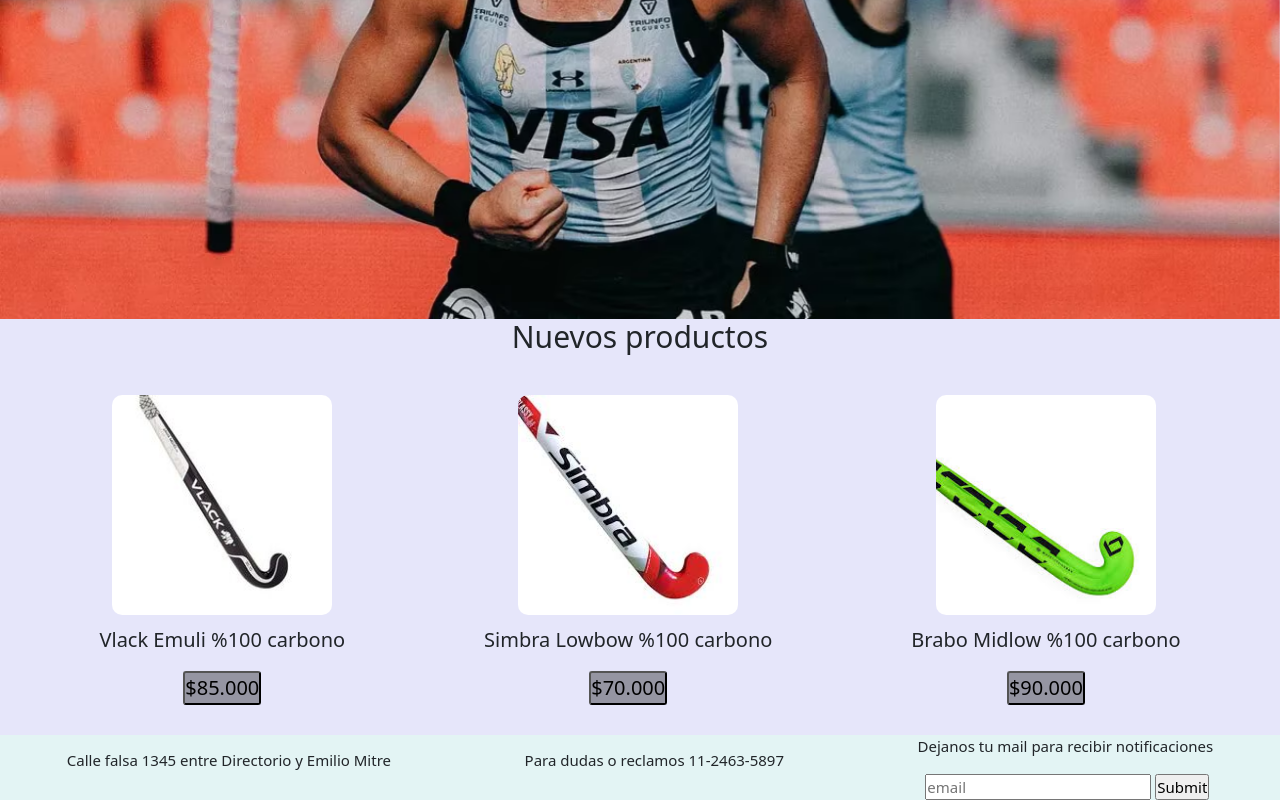
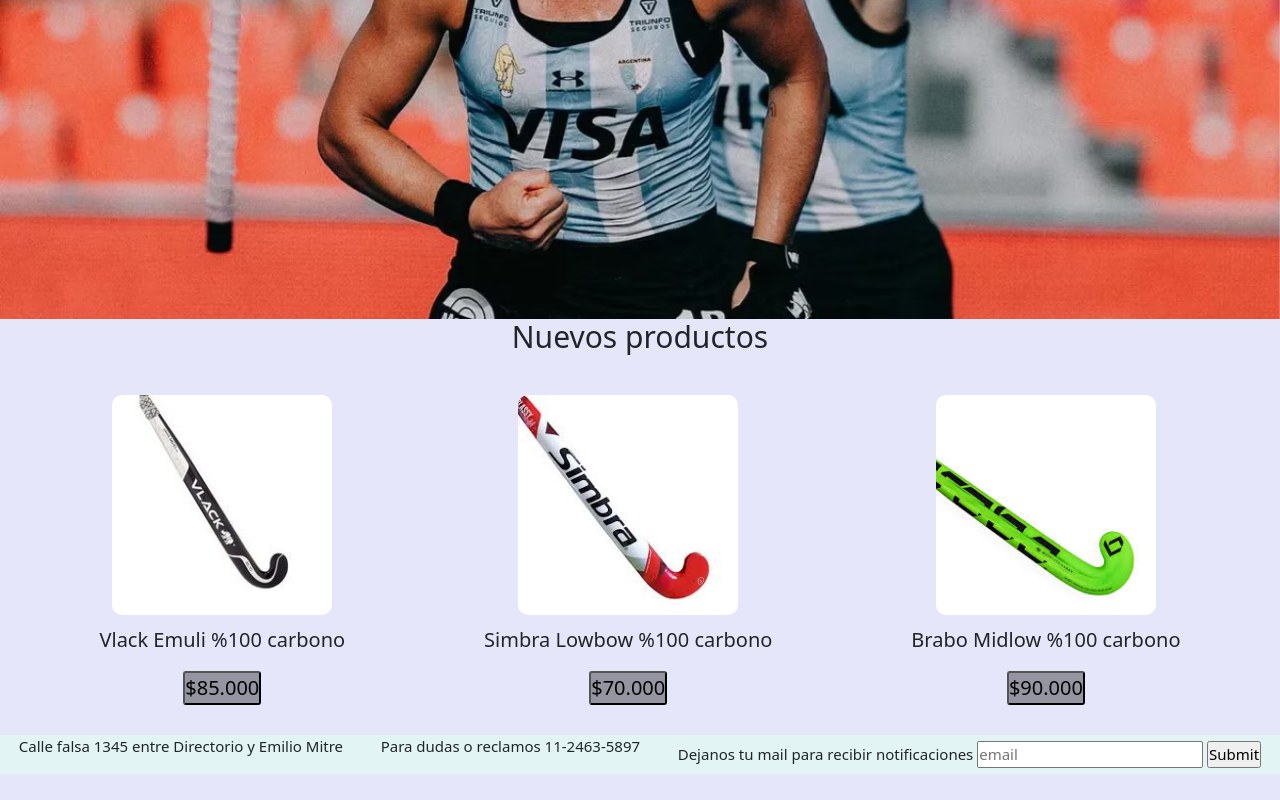
Before and after one commit to shaiica/comision39315, a website: page index.html in a window 1280 px wide. Shown: the part 729-1529 px from the top of the page. After the commit the page ends 1503 px from the top, so only its background shows below. Drawn offline with nearby package versions, Linux system fonts and the light colour scheme.

Commit message:
arregle las etiquetas label de todos los html

```diff
--- a/index.html
+++ b/index.html
@@ -94,8 +94,7 @@
             <p class="item1">Calle falsa 1345 entre Directorio y Emilio Mitre</p>
             <p class="item2">Para dudas o reclamos 11-2463-5897</p>
             <form class="item3">
-                <p>Dejanos tu mail para recibir notificaciones</p>
-                <label for="mail"></label>
+                <label for="mail">Dejanos tu mail para recibir notificaciones</label>
                 <input type="email" id="mail" placeholder="email" >
                 <input type="submit">
             </form>
```
Also changed, not shown: pages/accesorios.html (+2 -3 lines), pages/indumentaria.html (+1 -2 lines), pages/palos-bolsos.html (+1 -2 lines), pages/sale.html (+1 -2 lines).
